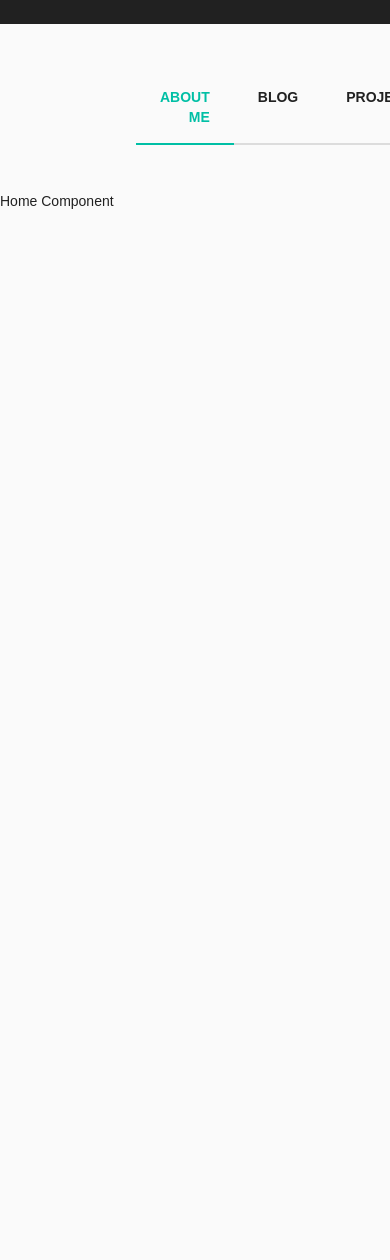
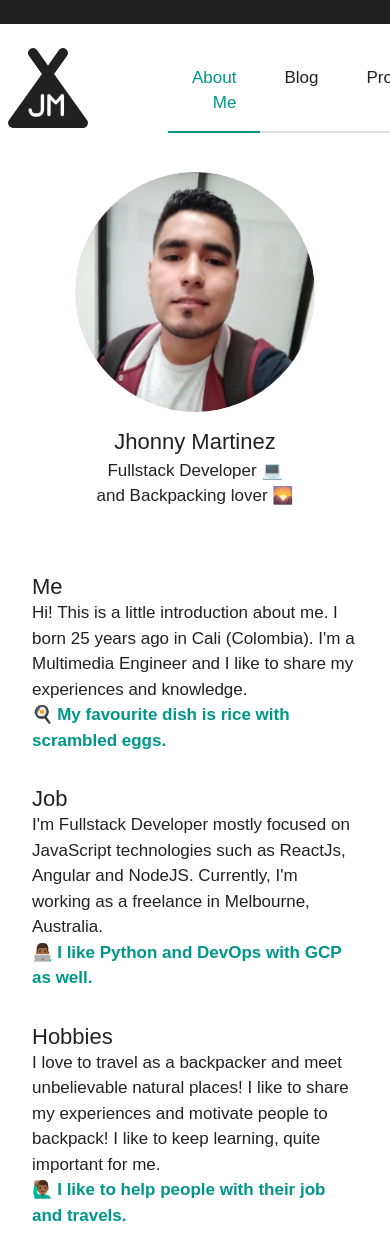
Before and after one commit to jhonny9550/personal-blog, a React (Create React App) app: page / in a window 390 px wide. Shown: the top 1260 px of the page. Before the commit the page ends 844 px from the top, so only its background shows below. Built offline with nearby package versions, Linux system fonts and the light colour scheme.

Commit message:
Home page content added
Typography font size metrics setted

Media queries added

```diff
--- a/src/App.js
+++ b/src/App.js
@@ -2,7 +2,7 @@ import React from 'react';
 import { BrowserRouter as Router } from 'react-router-dom';
 import Nav from './navbar/Nav';
 import Routes from './Routes';
-import { ThemeProvider, CssBaseline } from '@material-ui/core';
+import { ThemeProvider, CssBaseline, Container } from '@material-ui/core';
 import theme from './config/theme';
 
 function App() {
@@ -11,7 +11,9 @@ function App() {
       <CssBaseline />
       <Router>
         <Nav />
-        <Routes />
+        <Container disableGutters fixed maxWidth="md">
+          <Routes />
+        </Container>
       </Router>
     </ThemeProvider>
   );
--- a/src/config/theme.js
+++ b/src/config/theme.js
@@ -1,6 +1,7 @@
 import { createMuiTheme, responsiveFontSizes } from '@material-ui/core';
 import grey from '@material-ui/core/colors/grey';
 import teal from '@material-ui/core/colors/teal';
+import common from '@material-ui/core/colors/common';
 
 import NunitoRegularTtf from '../assets/fonts/Nunito-Regular.ttf';
 
@@ -19,14 +20,63 @@ const nunito = {
 };
 
 let theme = createMuiTheme({
+  breakpoints: {
+    keys: ['xs', 'xm', 'sm', 'md', 'lg', 'xl'],
+    values: {
+      xs: 0,
+      xm: 400,
+      sm: 600,
+      md: 960,
+      lg: 1366,
+      xl: 1920
+    }
+  },
   palette: {
     primary: {
       main: grey[900]
     },
-    secondary: teal
+    secondary: {
+      main: teal[400],
+      dark: teal[500]
+    },
+    background: {
+      default: common.white
+    }
   },
   typography: {
-    fontFamily: 'Nunito, Arial'
+    fontFamily: 'Nunito, Arial',
+    fontSize: 18,
+    h1: {
+      fontSize: '2.5em', // 40 px b.16
+      fontWeight: 500
+    },
+    h2: {
+      fontSize: '2em', // 32 px b.16
+      fontWeight: 500
+    },
+    h3: {
+      fontSize: '1.75em', // 28 px b.16
+      fontWeight: 500
+    },
+    h4: {
+      fontSize: '1.75em', // 24 px b.16
+      fontWeight: 500
+    },
+    h5: {
+      fontSize: '1.25em' // 20 px b.16
+    },
+    h6: {
+      fontSize: '1em' // 16 px b.16
+    },
+    body1: {
+      fontSize: '1em' // 13 px b.16
+    },
+    body2: {
+      fontSize: 18
+    },
+    button: {
+      fontSize: '1em'
+    }
   },
   overrides: {
     MuiCssBaseline: {
--- a/src/home/Home.js
+++ b/src/home/Home.js
@@ -1,7 +1,131 @@
 import React from 'react';
+import { makeStyles } from '@material-ui/core';
+import Avatar from '@material-ui/core/Avatar';
+import Typography from '@material-ui/core/Typography';
 
 const Home = () => {
-  return <div>Home Component</div>;
+  const classes = useStyles();
+
+  return (
+    <div className={classes.root}>
+      <div>
+        <div className={classes.main}>
+          <Avatar
+            alt='Jhonny Martinez'
+            src='/static/images/photo.jpg'
+            className={classes.avatar}
+          />
+          <Typography variant='h4'>Jhonny Martinez</Typography>
+          <Typography variant='body1'>
+            Fullstack Developer{' '}
+            <span role='img' aria-label='laptop'>
+              💻
+            </span>
+            <br />
+            and Backpacking lover{' '}
+            <span role='img' aria-label='landscape'>
+              🌄
+            </span>
+          </Typography>
+        </div>
+      </div>
+      <div className={classes.info}>
+        <div className={classes.section}>
+          <Typography variant='h4'>Me</Typography>
+          <Typography variant='body1'>
+            Hi! This is a little introduction about me. I born 25 years ago in
+            Cali (Colombia). I'm a Multimedia Engineer and I like to share my
+            experiences and knowledge.
+          </Typography>
+          <Typography variant='body1' className={classes.accent}>
+            <span role='img' aria-label='eggs'>
+              🍳
+            </span>
+            My favourite dish is rice with scrambled eggs.
+          </Typography>
+        </div>
+        <div className={classes.section}>
+          <Typography variant='h4'>Job</Typography>
+          <Typography variant='body1'>
+            I'm Fullstack Developer mostly focused on JavaScript technologies
+            such as ReactJs, Angular and NodeJS. Currently, I'm working as a
+            freelance in Melbourne, Australia.
+          </Typography>
+          <Typography variant='body1' className={classes.accent}>
+            <span role='img' aria-label='eggs'>
+              👨🏾‍💻
+            </span>
+            I like Python and DevOps with GCP as well.
+          </Typography>
+        </div>
+        <div className={classes.section}>
+          <Typography variant='h4'>Hobbies</Typography>
+          <Typography variant='body1'>
+            I love to travel as a backpacker and meet unbelievable natural
+            places! I like to share my experiences and motivate people to
+            backpack! I like to keep learning, quite important for me.
+          </Typography>
+          <Typography variant='body1' className={classes.accent}>
+            <span role='img' aria-label='eggs'>
+              🙋🏾‍♂️
+            </span>
+            I like to help people with their job and travels.
+          </Typography>
+        </div>
+      </div>
+    </div>
+  );
 };
 
+const useStyles = makeStyles(theme => ({
+  root: {
+    alignItems: 'center',
+    display: 'flex',
+    flexDirection: 'column',
+    justifyContent: 'space-between',
+    [theme.breakpoints.up('md')]: {
+      flexDirection: 'row'
+    }
+  },
+  main: {
+    textAlign: 'center',
+    '& > h4': {
+      fontWeight: 500
+    },
+    '& > *': {
+      lineHeight: 1.5
+    }
+  },
+  avatar: {
+    height: theme.spacing(30),
+    margin: '0.5em auto',
+    width: theme.spacing(30)
+  },
+  accent: {
+    color: theme.palette.secondary.dark,
+    fontWeight: 700
+  },
+  section: {
+    marginBottom: theme.spacing(4),
+    marginTop: theme.spacing(4),
+    '& > h4': {
+      fontWeight: 500
+    },
+    '& > p > span': {
+      marginRight: theme.spacing(0.5)
+    },
+    [theme.breakpoints.up('lg')]: {
+      marginBottom: theme.spacing(5),
+      marginTop: theme.spacing(5)
+    }
+  },
+  info: {
+    padding: theme.spacing(4),
+    maxWidth: 500,
+    [theme.breakpoints.up('xm')]: {
+      padding: 'unset'
+    }
+  }
+}));
+
 export default Home;
--- a/src/navbar/Nav.js
+++ b/src/navbar/Nav.js
@@ -1,12 +1,12 @@
 import React from 'react';
-import NavLink from 'react-router-dom/NavLink';
+import { NavLink, Link } from 'react-router-dom';
 import { ReactComponent as Logo } from '../assets/icons/logo.svg';
 import AppBar from '@material-ui/core/AppBar';
 import Container from '@material-ui/core/Container';
 import Slide from '@material-ui/core/Slide';
 import Toolbar from '@material-ui/core/Toolbar';
 import useScrollTrigger from '@material-ui/core/useScrollTrigger';
-import { makeStyles } from '@material-ui/core';
+import { makeStyles, Typography } from '@material-ui/core';
 import { ROUTE_NAMES } from '../Routes';
 
 const HideOnScroll = props => {
@@ -21,13 +21,15 @@ const HideOnScroll = props => {
 
 const Nav = () => {
   const classes = useStyles();
+
   return (
     <HideOnScroll>
       <AppBar position='sticky' elevation={0} className={classes.appbar}>
-        <Toolbar className={classes.toolbar}>
-          <Container className={classes.container} maxWidth='lg'>
-            <Toolbar>
-              <Logo className={classes.logo} />
+        <Toolbar className={classes.toolbar} disableGutters>
+          <Container className={classes.container} maxWidth='md' disableGutters>
+            <Link className={classes.logo} to={ROUTE_NAMES.HOME}>
+              <Logo />
+            </Link>
             <div className={classes.nav}>
               <NavLink
                 activeClassName={classes.active}
@@ -35,24 +37,23 @@ const Nav = () => {
                 exact
                 to={ROUTE_NAMES.HOME}
               >
-                  about me
+                <Typography variant='body2'>about me</Typography>
               </NavLink>
               <NavLink
                 activeClassName={classes.active}
                 className={classes.link}
                 to={ROUTE_NAMES.BLOG}
               >
-                  blog
+                <Typography variant='body2'>blog</Typography>
               </NavLink>
               <NavLink
                 activeClassName={classes.active}
                 className={classes.link}
                 to={ROUTE_NAMES.PROJECTS}
               >
-                  projects
+                <Typography variant='body2'>projects</Typography>
               </NavLink>
             </div>
-            </Toolbar>
           </Container>
         </Toolbar>
       </AppBar>
@@ -72,22 +73,31 @@ const useStyles = makeStyles(theme => ({
     paddingTop: theme.spacing(3)
   },
   container: {
+    alignItems: 'center',
+    display: 'flex',
     paddingBottom: theme.spacing(3),
     paddingTop: theme.spacing(3)
   },
   link: {
     color: theme.palette.text.primary,
-    fontWeight: 700,
     paddingBottom: theme.spacing(2),
     paddingLeft: theme.spacing(3),
     paddingRight: theme.spacing(3),
     paddingTop: theme.spacing(2),
     textDecoration: 'none',
-    textTransform: 'uppercase'
+    textTransform: 'capitalize'
   },
   logo: {
     marginLeft: theme.spacing(1),
-    marginRight: theme.spacing(10)
+    marginRight: theme.spacing(10),
+    '& > *': {
+      height: 80,
+      width: 80,
+      [theme.breakpoints.up('lg')]: {
+        height: 'unset',
+        width: 'unset'
+      }
+    }
   },
   nav: {
     borderBottomColor: theme.palette.divider,
```
Also changed, not shown: public/static/images/photo.jpg (added). Lines whose indentation alone changed are shown as unchanged.
